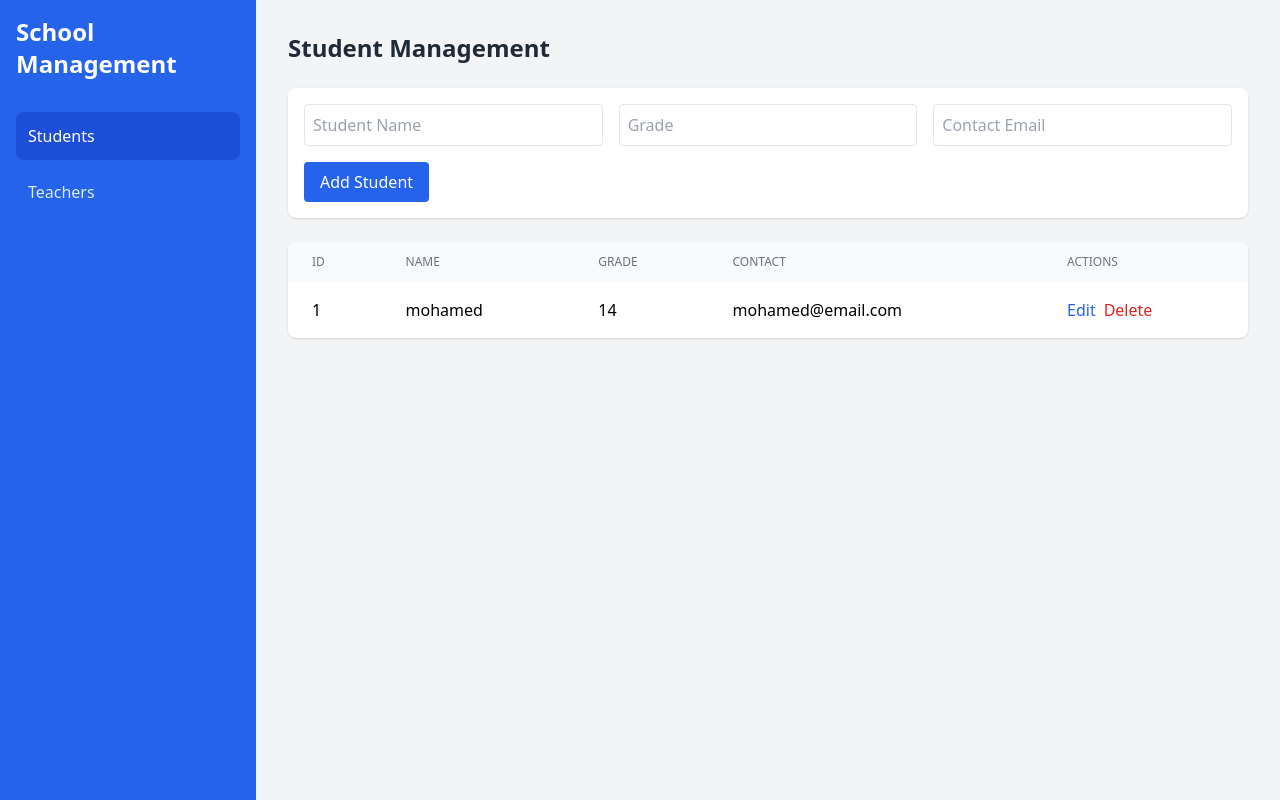
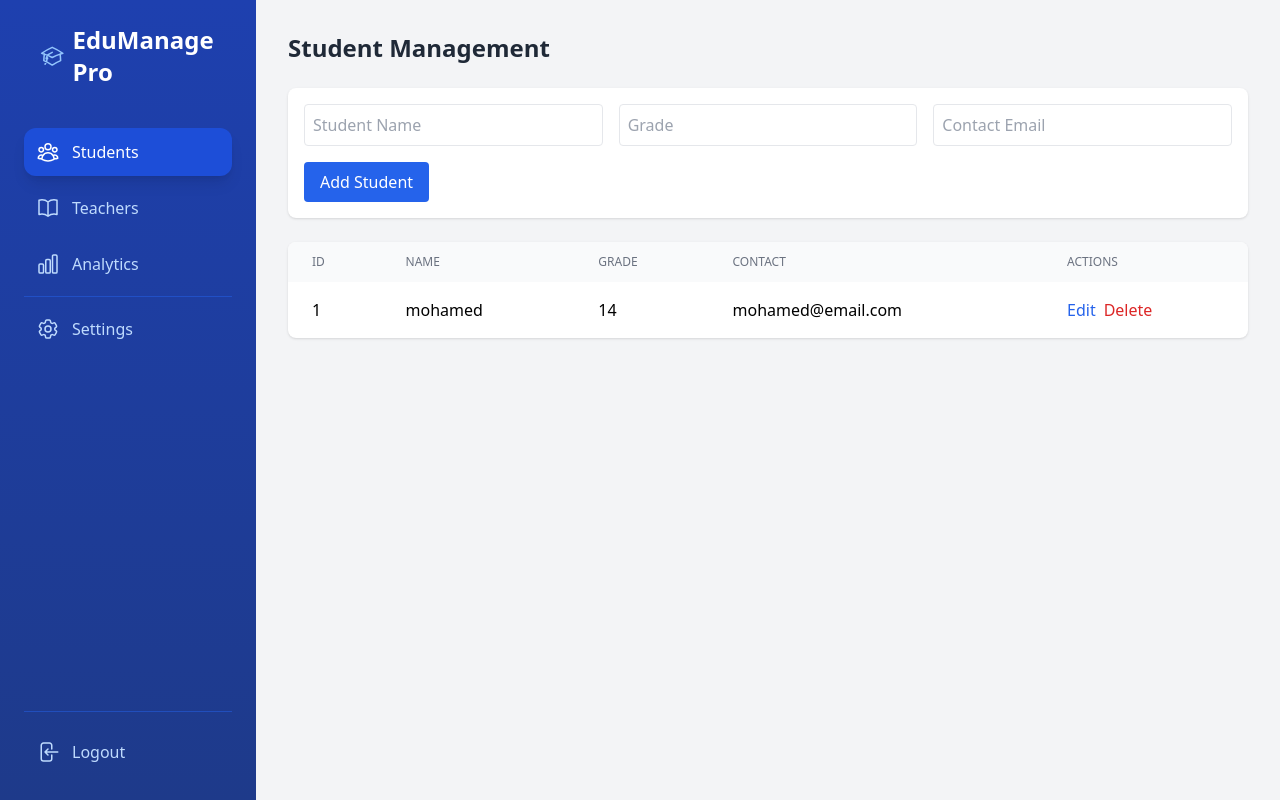
Before and after one commit to mosadikdev/school-management-system, a React (Create React App) app: page / in a window 1280 px wide. Built offline with nearby package versions, Linux system fonts and the light colour scheme.

Commit message:
feat: add professional sidebar with icons and improved styling

```diff
--- a/package.json
+++ b/package.json
@@ -3,12 +3,14 @@
   "version": "0.1.0",
   "private": true,
   "dependencies": {
+    "@heroicons/react": "^2.2.0",
     "@testing-library/jest-dom": "^5.17.0",
     "@testing-library/react": "^13.4.0",
     "@testing-library/user-event": "^13.5.0",
     "react": "^19.0.0",
     "react-beautiful-dnd": "^13.1.1",
     "react-dom": "^19.0.0",
+    "react-router-dom": "^7.3.0",
     "react-scripts": "5.0.1",
     "web-vitals": "^2.1.4"
   },
--- a/src/components/Sidebar.jsx
+++ b/src/components/Sidebar.jsx
@@ -1,25 +1,80 @@
+import {
+  AcademicCapIcon,
+  UserGroupIcon,
+  Cog6ToothIcon,
+  ChartBarIcon,
+  BookOpenIcon,
+  ArrowLeftOnRectangleIcon,
+} from '@heroicons/react/24/outline'
+
 export default function Sidebar({ activeTab, setActiveTab }) {
   return (
-      <div className="w-64 bg-blue-600 min-h-screen p-4">
-        <h2 className="text-white text-2xl font-bold mb-8">School Management</h2>
-        <nav>
+    <div className="w-64 bg-gradient-to-b from-blue-800 to-blue-900 min-h-screen p-6 flex flex-col">
+      <div className="mb-10 px-4">
+        <h2 className="text-white text-2xl font-bold flex items-center gap-2">
+          <AcademicCapIcon className="h-8 w-8 text-blue-300" />
+          <span>EduManage Pro</span>
+        </h2>
+      </div>
+
+      <nav className="flex-1 space-y-2">
         <button
           onClick={() => setActiveTab('students')}
-            className={`w-full text-left p-3 rounded-lg mb-2 ${
-              activeTab === 'students' ? 'bg-blue-700 text-white' : 'text-blue-100 hover:bg-blue-700'
+          className={`w-full flex items-center gap-3 p-3 rounded-xl transition-all duration-200 ${
+            activeTab === 'students'
+              ? 'bg-blue-700 text-white shadow-lg'
+              : 'text-blue-200 hover:bg-blue-700/50 hover:text-white'
           }`}
         >
-            Students
+          <UserGroupIcon className="h-6 w-6" />
+          <span className="font-medium">Students</span>
         </button>
+
         <button
           onClick={() => setActiveTab('teachers')}
-            className={`w-full text-left p-3 rounded-lg ${
-              activeTab === 'teachers' ? 'bg-blue-700 text-white' : 'text-blue-100 hover:bg-blue-700'
+          className={`w-full flex items-center gap-3 p-3 rounded-xl transition-all duration-200 ${
+            activeTab === 'teachers'
+              ? 'bg-blue-700 text-white shadow-lg'
+              : 'text-blue-200 hover:bg-blue-700/50 hover:text-white'
           }`}
         >
-            Teachers
+          <BookOpenIcon className="h-6 w-6" />
+          <span className="font-medium">Teachers</span>
+        </button>
+
+        <button
+          onClick={() => setActiveTab('analytics')}
+          className={`w-full flex items-center gap-3 p-3 rounded-xl transition-all duration-200 ${
+            activeTab === 'analytics'
+              ? 'bg-blue-700 text-white shadow-lg'
+              : 'text-blue-200 hover:bg-blue-700/50 hover:text-white'
+          }`}
+        >
+          <ChartBarIcon className="h-6 w-6" />
+          <span className="font-medium">Analytics</span>
+        </button>
+
+        <div className="border-t border-blue-600/50 my-4"></div>
+
+        <button
+          onClick={() => setActiveTab('settings')}
+          className={`w-full flex items-center gap-3 p-3 rounded-xl transition-all duration-200 ${
+            activeTab === 'settings'
+              ? 'bg-blue-700 text-white shadow-lg'
+              : 'text-blue-200 hover:bg-blue-700/50 hover:text-white'
+          }`}
+        >
+          <Cog6ToothIcon className="h-6 w-6" />
+          <span className="font-medium">Settings</span>
         </button>
       </nav>
+
+      <div className="pt-4 border-t border-blue-600/50">
+        <button className="w-full flex items-center gap-3 p-3 text-blue-200 hover:bg-blue-700/50 rounded-xl transition-all duration-200">
+          <ArrowLeftOnRectangleIcon className="h-6 w-6" />
+          <span className="font-medium">Logout</span>
+        </button>
+      </div>
     </div>
   )
 }
```
Also changed, not shown: 1 other file (tests, documents, lock files or other folders). Lines whose indentation alone changed are shown as unchanged.
